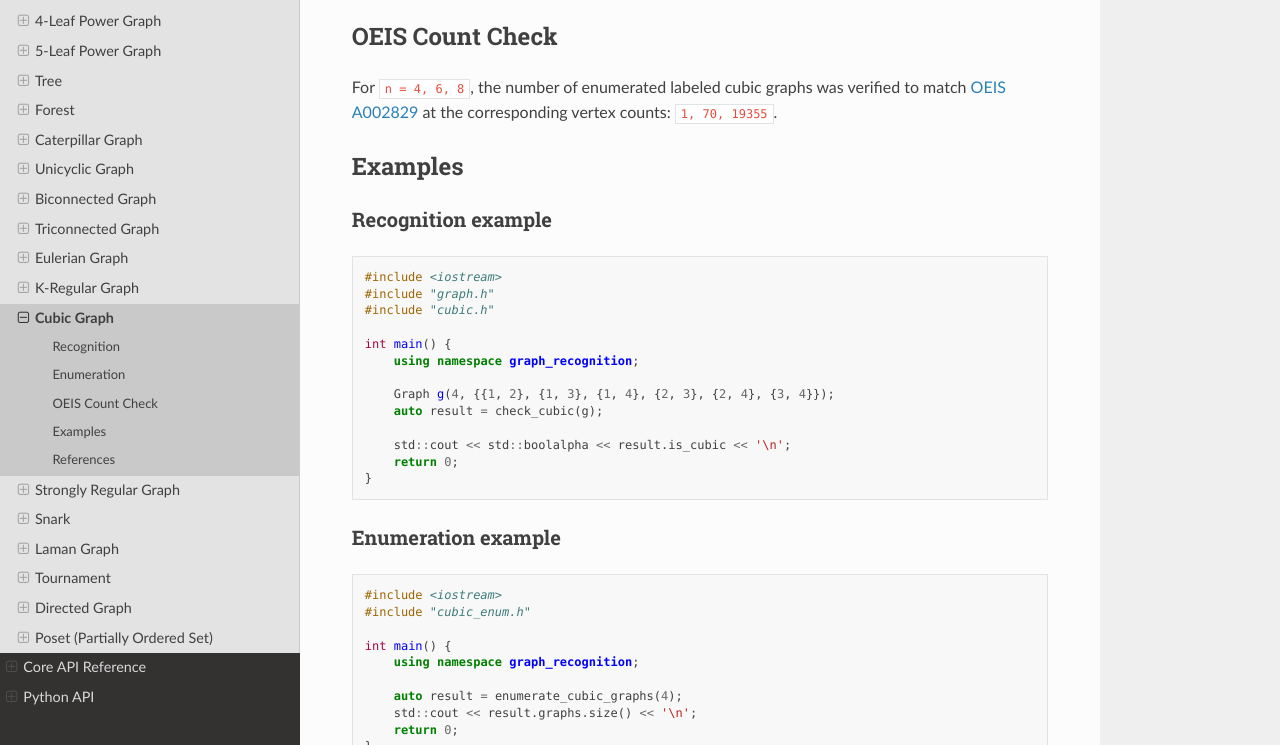
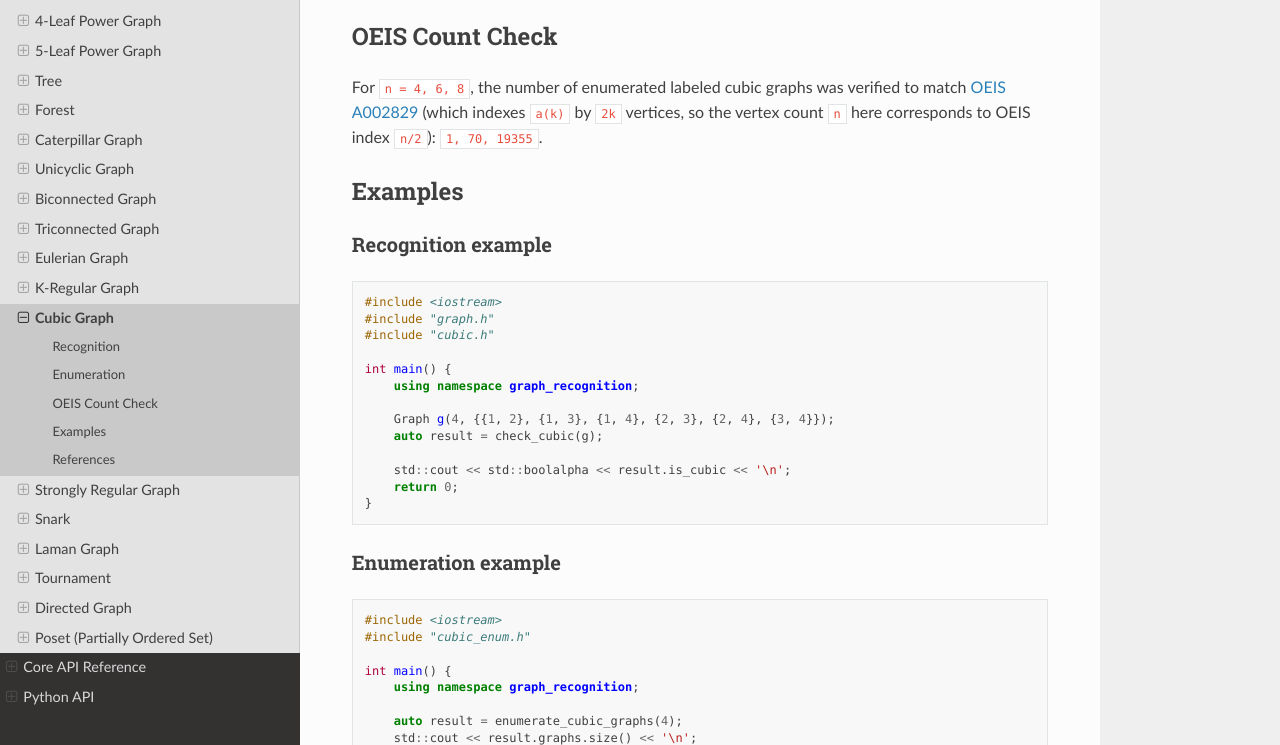
Before and after one commit to junkawahara/ai-coded-graph-recognition-test, a Sphinx documentation site: the page built from docs/en/families/cubic.rst, in a window 1280 px wide and 900 px high, scrolled down 937 px, cut to the strip 155-900 px from the top of the window. Built offline with Sphinx 7.4.7 and the Read the Docs theme 3.1.0, drawn with Linux system fonts in a browser that asks for light colours.

Commit message:
Clarify OEIS references for cubic and threshold enumerators
Note that A002829 indexes cubic counts by 2k vertices, and switch the
threshold reference from A000079 (generic powers of 2) to A011782,
whose comment explicitly identifies it as the threshold-graph count.

Co-Authored-By: Claude Opus 4.7 (1M context) <noreply@anthropic.com>

```diff
--- a/docs/en/families/cubic.rst
+++ b/docs/en/families/cubic.rst
@@ -37,8 +37,9 @@ OEIS Count Check
 ----------------
 
 For ``n = 4, 6, 8``, the number of enumerated labeled cubic graphs was
-verified to match `OEIS A002829 <https://oeis.org/A002829>`_ at the
-corresponding vertex counts: ``1, 70, 19355``.
+verified to match `OEIS A002829 <https://oeis.org/A002829>`_ (which
+indexes ``a(k)`` by ``2k`` vertices, so the vertex count ``n`` here
+corresponds to OEIS index ``n/2``): ``1, 70, 19355``.
 
 
 Examples
--- a/docs/en/families/threshold.rst
+++ b/docs/en/families/threshold.rst
@@ -53,8 +53,9 @@ OEIS Count Check
 ----------------
 
 For ``n = 1, 2, 3, 4, 5, 6``, the number of enumerated non-isomorphic
-threshold graphs was verified to match `OEIS A000079
-<https://oeis.org/A000079>`_: ``1, 2, 4, 8, 16, 32``.
+threshold graphs was verified to match `OEIS A011782
+<https://oeis.org/A011782>`_ (which lists the number of threshold graphs
+on ``n`` nodes, after Hougardy): ``1, 2, 4, 8, 16, 32``.
 
 
 Examples
```
